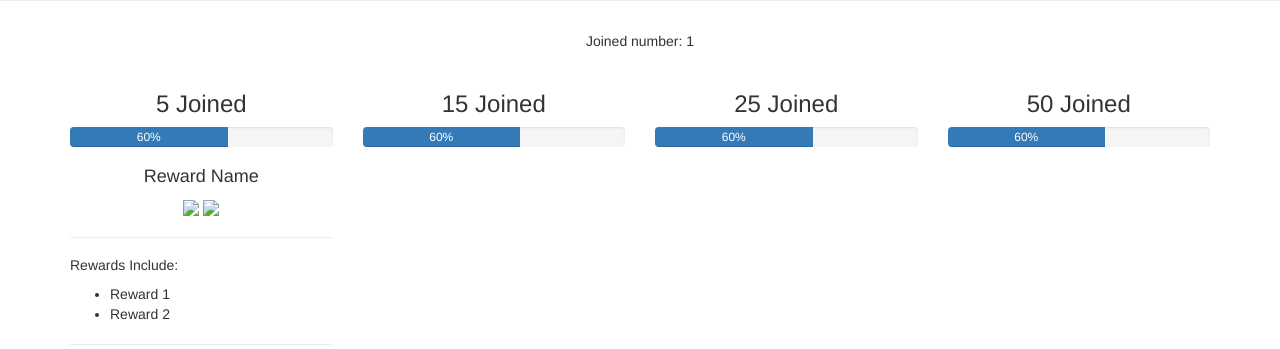
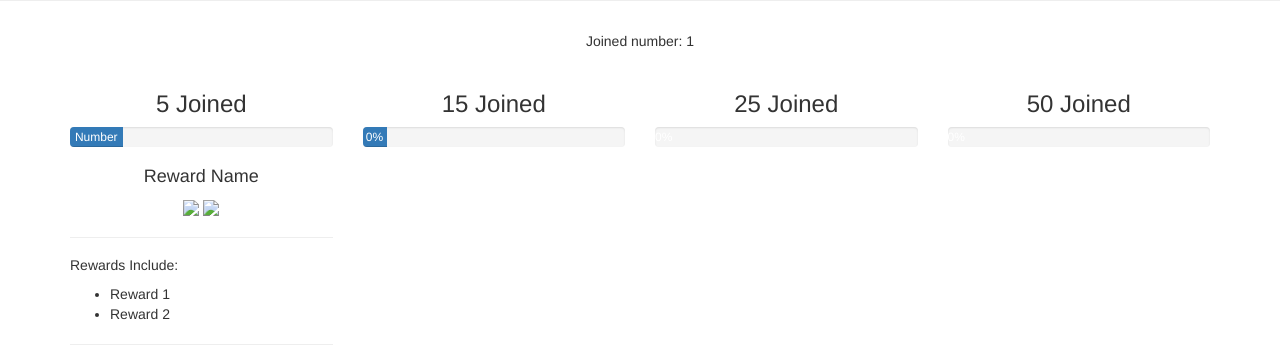
Before and after one commit to jwilsontt/lwc, a Django app: template src/templates/share.html in a window 1280 px wide. Shown: the part 632-981 px from the top of the page. Run offline with Django 3.2, Linux system fonts and the light colour scheme; the template is opened without the code that fills it: most values are stand-ins (such as "Sample title", 1, 10 or a date in 2020); parts of the project's set-up code (start-up, migrations or seed data) failed here and were passed over; some libraries are stand-ins or nearby versions.

Commit message:
Added progress bars

```diff
--- a/src/templates/base.html
+++ b/src/templates/base.html
@@ -47,7 +47,7 @@
 
     <!-- Just for debugging purposes. Don't actually copy these 2 lines! -->
     <!--[if lt IE 9]><script src="../../assets/js/ie8-responsive-file-warning.js"></script><![endif]-->
-    <script src="../../assets/js/ie-emulation-modes-warning.js"></script>
+    <!--<script src="../../assets/js/ie-emulation-modes-warning.js"></script>-->
 
     <!-- HTML5 shim and Respond.js for IE8 support of HTML5 elements and media queries -->
     <!--[if lt IE 9]>
@@ -83,8 +83,15 @@
     <!-- Placed at the end of the document so the pages load faster -->
     <script src="https://ajax.googleapis.com/ajax/libs/jquery/1.11.3/jquery.min.js"></script>
     <!--<script src="http://getbootstrap.com/dist/js/bootstrap.min.js"></script>-->
-     <script src="{% static 'js/bootstrap.min.js' %}"></scsript>
+     <script src="{% static 'js/bootstrap.min.js' %}"></script>
     <!-- IE10 viewport hack for Surface/desktop Windows 8 bug -->
-    <script src="../../assets/js/ie10-viewport-bug-workaround.js"></script>
+    <!--<script src="../../assets/js/ie10-viewport-bug-workaround.js"></script>-->
+    <script>
+    $(document).ready(function(){
+        {% block jquery %}
+        {% endblock %}
+    });
+    </script>
+
   </body>
 </html>
--- a/src/templates/share.html
+++ b/src/templates/share.html
@@ -1,5 +1,59 @@
 {% extends "base.html" %}
 {% load staticfiles %}
+
+ {% block jquery %}
+ $signUpCount = {{ count }};
+
+ //$(".progress-bar").css("width", "80%").attr("aria-valuenow", "80").text("80%");
+
+function completeBlock(progressBarId){
+	$(progressBarId).css("width", "100%").attr("aria-valuenow", 100).text("Completed");
+};
+
+function setNewPerc(progressBarId, percentNum, newText){
+	$(progressBarId).css("width", percentNum + "%").attr("aria-valuenow", percentNum);
+
+	if (percentNum < 50) {
+		$(progressBarId).text(newText);
+	} else {
+		$(progressBarId).text(newText);
+	}
+};
+
+if ($signUpCount == 0) {
+
+} else if($signUpCount > 0 && $signUpCount < 5) {
+ 	$newPercent = $signUpCount/5 * 100;
+ 	setNewPerc("#count5", $newPercent, "Number of Friends: " + $signUpCount);
+
+} else if ($signUpCount >= 5 && $signUpCount < 15) {
+	completeBlock("#count5");
+	$newCount = $signUpCount - 5;
+	$newPercent = $newCount/(15 - 5) * 100;
+	setNewPerc("#count15", $newPercent, "Number of Friends: " + $signUpCount);
+
+} else if ($signUpCount >= 15 && $signUpCount < 25) {
+	completeBlock("#count5");
+	completeBlock("#count15");
+	$newCount = $signUpCount - 15;
+	$newPercent = $newCount/(25 - 15) * 100;
+	setNewPerc("#count25", $newPercent, "Number of Friends: " + $signUpCount);
+
+} else if ($signUpCount >= 25 && $signUpCount < 50){
+	completeBlock("#count5");
+	completeBlock("#count15");
+	completeBlock("#count25");
+	$newCount = $signUpCount - 25;
+	$newPercent = $newCount/(50 - 25) * 100;
+	setNewPerc("#count50", $newPercent, "Number of Friends: " + $signUpCount);
+} else {
+	completeBlock("#count5");
+	completeBlock("#count15");
+	completeBlock("#count25");
+	completeBlock("#count50");
+}
+
+ {% endblock %}
 
 {% block content %}
 {% include "navbar.html" %}
@@ -39,8 +93,8 @@ Joined number: {{ count }}<br/>
 	<div class="col-sm-3">
 		<h3>5 Joined</h3>
 		<div class="progress">
-			<div class="progress-bar" role="progressbar" aria-valuenow="60" aria-valuemin="0" aria-valuemax="100" style="width: 60%;">
-				60%
+			<div class="progress-bar" id='count5' role="progressbar" aria-valuenow="60" aria-valuemin="0" aria-valuemax="100" style="width: 0%;">
+			0%
 			</div>
 		</div>
 		<h4>Reward Name</h4>
@@ -60,8 +114,8 @@ Joined number: {{ count }}<br/>
 	<div class="col-sm-3">
 		<h3>15 Joined</h3>
 		<div class="progress">
-			<div class="progress-bar" role="progressbar" aria-valuenow="60" aria-valuemin="0" aria-valuemax="100" style="width: 60%;">
-				60%
+			<div class="progress-bar" id="count15" role="progressbar" aria-valuenow="0" aria-valuemin="0" aria-valuemax="100" style="min-width: 2em; width: 0%;">
+				0%
 			</div>
 		</div>
 	</div>
@@ -69,8 +123,8 @@ Joined number: {{ count }}<br/>
 	<div class="col-sm-3">
 		<h3>25 Joined</h3>
 		<div class="progress">
-			<div class="progress-bar" role="progressbar" aria-valuenow="60" aria-valuemin="0" aria-valuemax="100" style="width: 60%;">
-				60%
+			<div class="progress-bar" id="count25" role="progressbar" aria-valuenow="0" aria-valuemin="0" aria-valuemax="100" style="width: 0%;">
+				0%
 			</div>
 		</div>
 	</div>
@@ -78,8 +132,8 @@ Joined number: {{ count }}<br/>
 	<div class="col-sm-3">
 		<h3>50 Joined</h3>
 		<div class="progress">
-			<div class="progress-bar" role="progressbar" aria-valuenow="60" aria-valuemin="0" aria-valuemax="100" style="width: 60%;">
-				60%
+			<div class="progress-bar" id="count50" role="progressbar" aria-valuenow="0" aria-valuemin="0" aria-valuemax="100" style="width: 0%;">
+				0%
 			</div>
 		</div>
 	</div>
```
Also changed, not shown: src/db.sqlite3, 1 other file.
